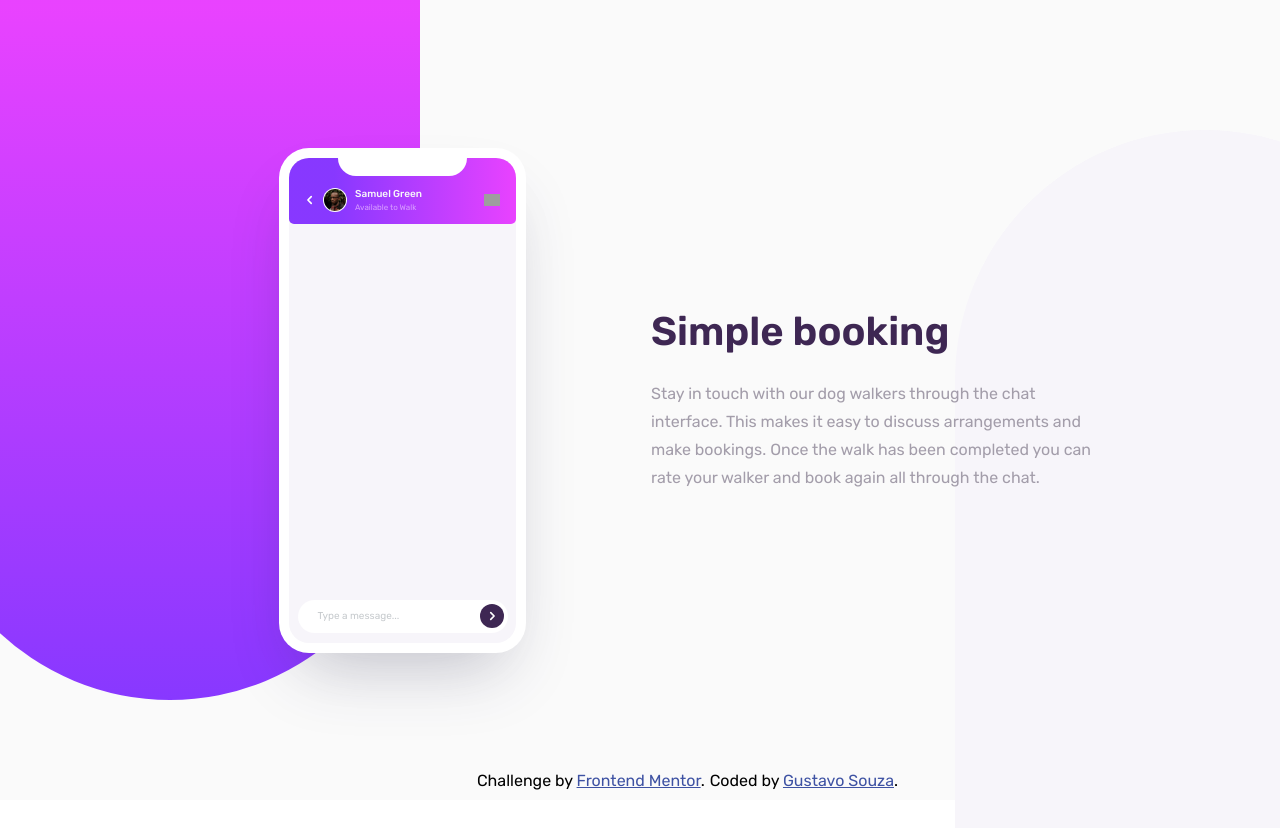
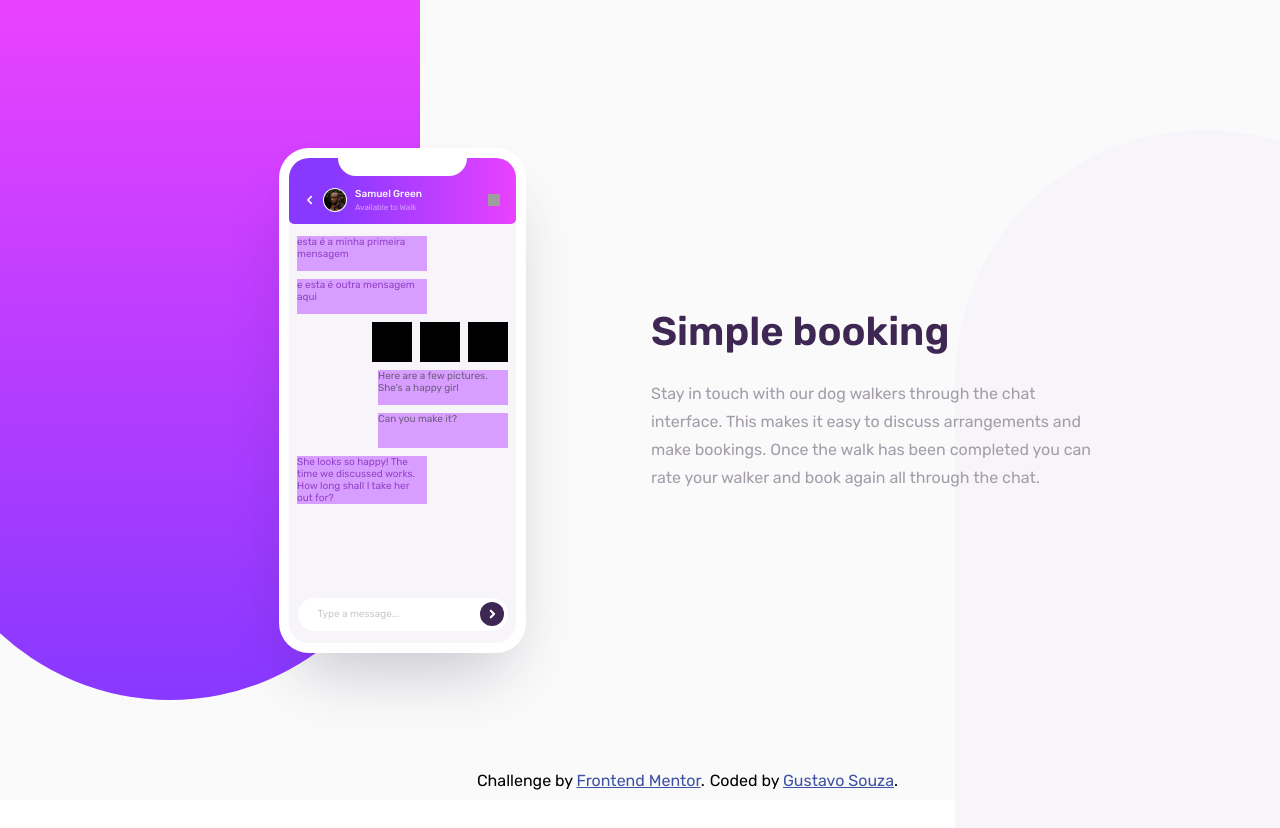
Before and after one commit to GustavoSouza123/chat-app-illustration, a React (Vite) app: page / in a window 1280 px wide. Shown: the top 828 px of the page. Built offline with nearby package versions, Linux system fonts and the light colour scheme; grey boxes are pictures that could not be loaded.

Commit message:
initial messages styles

```diff
--- a/src/components/CellPhone.jsx
+++ b/src/components/CellPhone.jsx
@@ -30,18 +30,18 @@ function CellPhone() {
                 </div>
                 <div className="chat">
                     <div className="content">
-                        <Message text="" sent="false" />
-                        <Message text="" sent="false" />
-                        <div className="photos">
+                        <Message text="esta é a minha primeira mensagem" sent="false" />
+                        <Message text="e esta é outra mensagem aqui" sent="false" />
+                        <div className="photos" sent="true">
                             <Message type="image" />
                             <Message type="image" />
                             <Message type="image" />
                         </div>
-                        <Message text="" />
-                        <Message text="" />
-                        <Message text="" sent="false" />
-                        <Message type="option" sent="false" />
-                        <Message type="option" sent="false" />
+                        <Message text="Here are a few pictures. She's a happy girl" />
+                        <Message text="Can you make it?" />
+                        <Message text="She looks so happy! The time we discussed works. How long shall I take her out for?" sent="false" />
+                        {/*<Message type="option" sent="false" />
+                        <Message type="option" sent="false" /> */}
                     </div>
                     <Input />
                 </div>
--- a/src/components/Message.jsx
+++ b/src/components/Message.jsx
@@ -2,7 +2,19 @@ import React from "react";
 import "../css/Message.css";
 
 function Message({ text, type="text", sent="true" }) {
-    return (
+    return type != "image"
+        ? (
+            <div className="row" sent={sent} type={type}>
+                <div
+                    className="message"
+                    type={type}
+                    sent={sent}
+                >
+                    {text}
+                </div>
+            </div>
+        )
+        : (
             <div
                 className="message"
                 type={type}
--- a/src/css/CellPhone.css
+++ b/src/css/CellPhone.css
@@ -94,7 +94,7 @@ section.phone .screen .top .info .chat-info .status {
 }
 
 section.phone .screen .top .info .settings-btn {
-    width: 16px;
+    width: 12px;
     height: 12px;
     display: flex;
     align-items: center;
@@ -111,11 +111,14 @@ section.phone .screen .chat {
     display: flex;
     flex-direction: column;
     align-items: center;
-    padding: 10px 8px;
+    padding: 12px 8px;
 }
 
 section.phone .screen .chat .content {
     width: 100%;
     height: 100%;
     padding-bottom: 16px;
+    /* background: blue; */
+    display: flex;
+    flex-direction: column;
 }
--- a/src/css/Message.css
+++ b/src/css/Message.css
@@ -1,23 +1,50 @@
-.message {
+.row {
+    position: relative;
+    width: 100%;
+    min-height: 35px;
+    /* background: red; */
+    margin-bottom: 8px;
+}
 
+.message:not([type="image"]) {
+    position: absolute;
+    width: 130px;
+    min-height: 100%;
+    background-color: var(--pale-violet);
+    color: var(--moderate-violet);
+    font-size: 10px;
 }
 
 .message[type="text"] {
 
 }
 
+.message[type="text"][sent="true"] {
+    background-color: var(--pale-violet);
+    color: var(--desaturated-dark-violet);
+    right: 0;
+}
+
+.photos {
+    width: 100%;
+    height: 40px;
+    display: flex;
+    gap: 8px;
+    /* background: red; */
+    margin-bottom: 8px;
+}
+
+.photos[sent="true"] {
+    justify-content: flex-end;
+}
+
 .message[type="image"] {
+    width: 40px;
+    height: 40px;
+    background: black;
+}
 
-}
 
 .message[type="option"] {
 
 }
-
-.message[sent="true"] {
-    background: red;
-}
-
-.message[sent="false"] {
-    background: blue;
-}
```
Also changed, not shown: src/assets/arrow-right.svg. Lines whose indentation alone changed are shown as unchanged.
